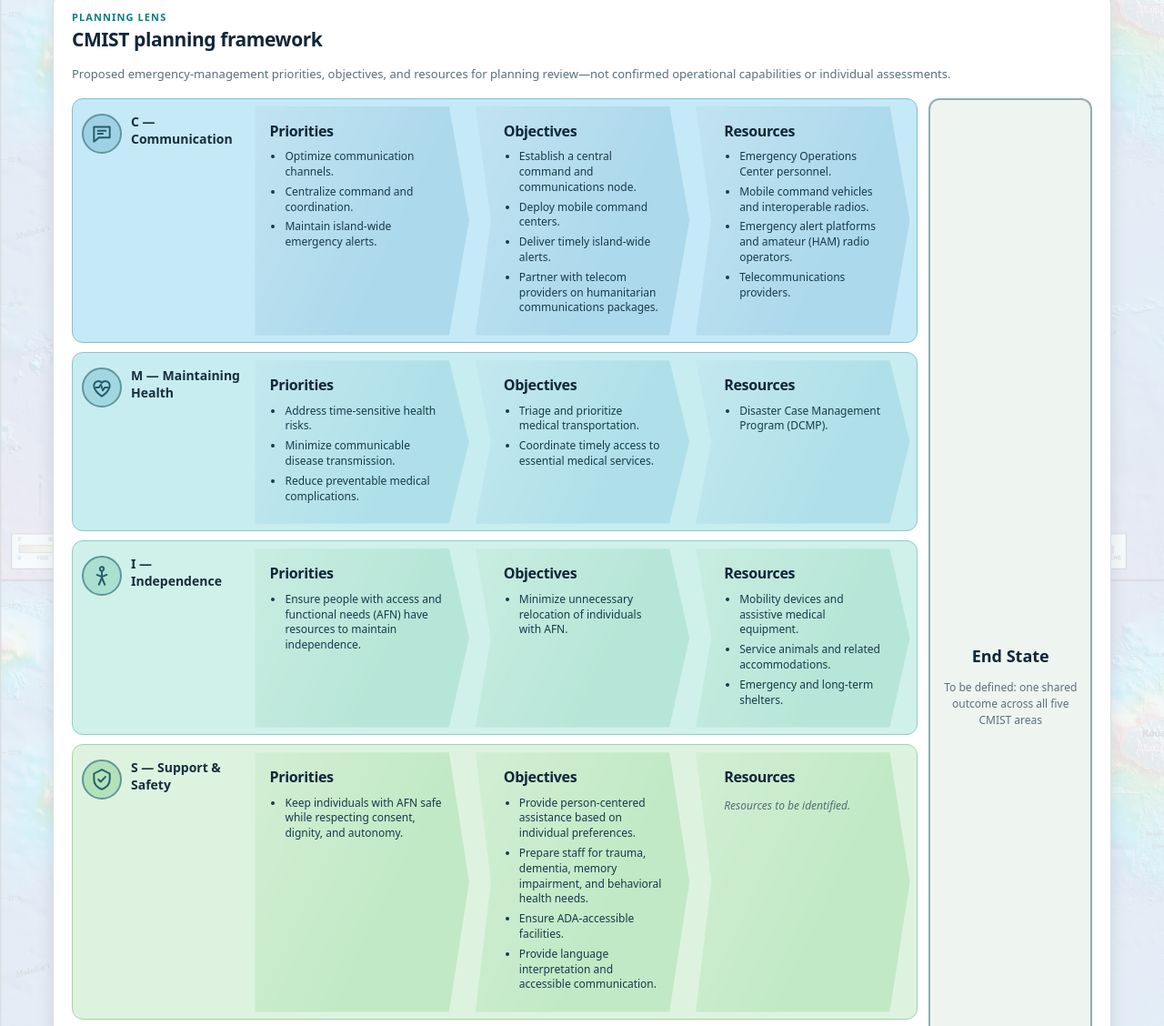
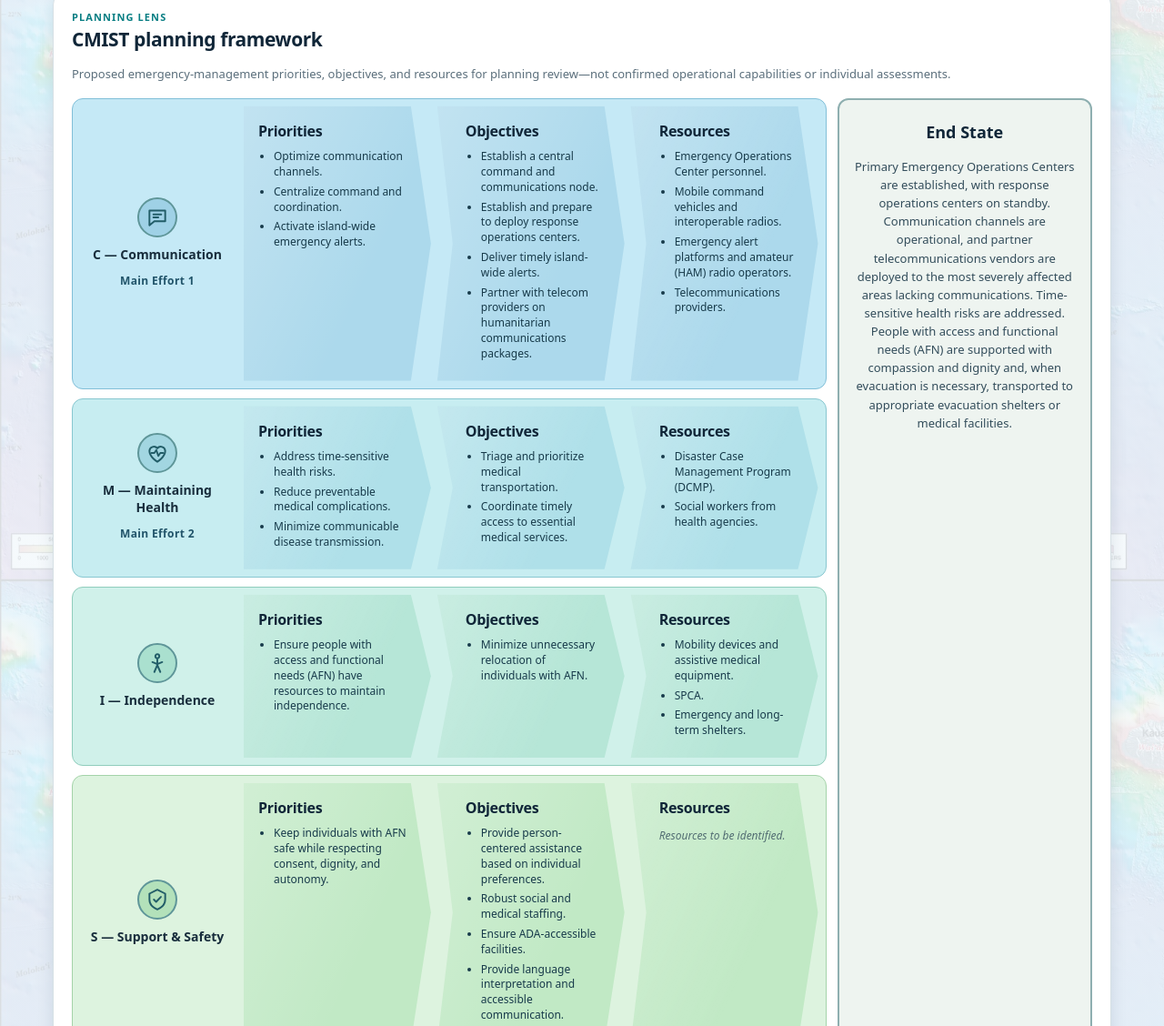
Before and after one commit to HAIC-2026/Cyber-Coalition, a plain HTML site: page web/index.html in a window 1280 px wide. Shown: the part 1797-2925 px from the top of the page at 91% size. Drawn offline with Linux system fonts and the light colour scheme; files whose address does not match are found by name.

Commit message:
Review CMIST planning text and end-state layout
(cherry picked from commit 9fe3b15b134a47fda620f5f5798170e165864d04)

```diff
--- a/web/index.html
+++ b/web/index.html
@@ -16,7 +16,7 @@
 
     /* CMIST: full-width five-row planning matrix; harmonious light tones */
     .cmist-plan-card{width:100%;margin:18px 0}
-    .cmist-plan{display:grid;grid-template-columns:minmax(0,1fr) minmax(150px,16%);gap:12px;margin-top:16px;align-items:stretch}
+    .cmist-plan{display:grid;grid-template-columns:minmax(0,1fr) minmax(235px,25%);gap:12px;margin-top:16px;align-items:stretch}
     .cmist-plan-rows{display:grid;gap:10px;min-width:0}
     .cmist-plan-row{display:grid;grid-template-columns:minmax(170px,20%) minmax(0,1fr);gap:10px;align-items:stretch;min-width:0;padding:8px;border-radius:12px;background:var(--cmist-bg);border:1px solid var(--cmist-edge)}
     .cmist-tone-1{--cmist-bg:#c5e9f6;--cmist-edge:#81bfd8;--cmist-arrow:#acd9ec;--cmist-icon:#9fd1e6}
@@ -24,7 +24,7 @@
     .cmist-tone-3{--cmist-bg:#d0f1ea;--cmist-edge:#90cdbc;--cmist-arrow:#b6e6d7;--cmist-icon:#aae0cf}
     .cmist-tone-4{--cmist-bg:#ddf3df;--cmist-edge:#a4d3a9;--cmist-arrow:#c1e9c5;--cmist-icon:#b3e1ba}
     .cmist-tone-5{--cmist-bg:#e7f5db;--cmist-edge:#b6d6a3;--cmist-arrow:#d3edbc;--cmist-icon:#c7e6ad}
-    .cmist-plan-category{display:flex;align-items:flex-start;gap:10px;min-width:0;font-size:14px;color:var(--ink);padding:8px 2px}
+    .cmist-plan-category{display:flex;flex-direction:column;align-items:center;justify-content:center;text-align:center;gap:10px;min-width:0;font-size:14px;color:var(--ink);padding:8px 2px}.cmist-main-effort{display:block;width:100%;text-align:center;font-size:12px;font-weight:800;letter-spacing:.03em;color:#21546a}
     .cmist-plan-category strong{line-height:1.35}
     .cmist-plan-icon{display:grid;place-items:center;flex:0 0 44px;width:44px;height:44px;border:2px solid #5f9699;border-radius:50%;background:var(--cmist-icon);color:#225d68}
     .cmist-plan-icon svg{width:26px;height:26px}
@@ -35,9 +35,9 @@
     .cmist-plan-arrow ul{margin:0;padding-left:17px}.cmist-plan-arrow li{margin:0 0 5px}
     .cmist-awaiting{font-style:italic;font-size:12px;color:#526d72}
     .cmist-plan-end{border:2px solid #8eafb0;border-radius:12px;background:#eef4f0;display:flex;flex-direction:column;justify-content:center;text-align:center;gap:12px;padding:18px 12px}
-    .cmist-plan-end strong{font-size:18px;color:var(--navy)}.cmist-plan-end span{font-size:12px;color:var(--muted)}
+    .cmist-plan-end strong{font-size:18px;color:var(--navy)}.cmist-plan-end span{font-size:13px;line-height:1.55;color:#334d5b;overflow-wrap:break-word}.cmist-plan-end{justify-content:flex-start;padding:22px 16px;gap:14px}
     .cmist-plan-source{margin-top:12px}
-    @media(max-width:1050px){.cmist-plan{grid-template-columns:minmax(0,1fr) 135px}.cmist-plan-row{grid-template-columns:1fr}.cmist-plan-category{align-items:center;padding:2px}.cmist-plan-arrow{min-height:145px}}
+    @media(max-width:1050px){.cmist-plan{grid-template-columns:minmax(0,1fr) minmax(210px,27%)}.cmist-plan-row{grid-template-columns:1fr}.cmist-plan-category{align-items:center;padding:2px}.cmist-plan-arrow{min-height:145px}}
     @media(max-width:700px){.cmist-plan{grid-template-columns:1fr}.cmist-plan-end{min-height:95px}.cmist-plan-steps{grid-template-columns:1fr}.cmist-plan-arrow,.cmist-plan-arrow:first-child{clip-path:none;border-radius:7px;padding:12px;min-height:0}}
 
 
@@ -305,12 +305,12 @@ body{min-height:100vh;background-color:#e8f1f6;background-image:linear-gradient(
       <div class="flow" aria-label="Six-step planning method"><div class="flow-step"><div class="num">1</div><h3>Set the objective</h3><p>Define the planning question and the call to action.</p></div><div class="flow-step"><div class="num">2</div><h3>Frame the scenario</h3><p>Record backstory, time, geography, hazard assumptions, and fictional inputs.</p></div><div class="flow-step"><div class="num">3</div><h3>Map roles and data</h3><p>Identify stakeholders, responsibilities, source owners, and native data geography.</p></div><div class="flow-step"><div class="num">4</div><h3>Analyze evidence</h3><p>Separate documented findings, inferences, assumptions, and open questions.</p></div><div class="flow-step"><div class="num">5</div><h3>Test decisions</h3><p>Walk through feasible scenarios, resource checks, and human decision points.</p></div><div class="flow-step"><div class="num">6</div><h3>Specify the workflow</h3><p>Document the proposed plan, owners, measures, and a state-support pathway modeled on HI-EOP §5.3 and the SESF #6 RFA process.</p></div></div>
 </section>
       <article class="card cmist-plan-card"><div class="eyebrow">Planning lens</div><h2>CMIST planning framework</h2><p class="muted small">Proposed emergency-management priorities, objectives, and resources for planning review—not confirmed operational capabilities or individual assessments.</p><div class="cmist-plan" aria-label="Five CMIST planning categories with shared end state"><div class="cmist-plan-rows">
-<div class="cmist-plan-row cmist-tone-1"><div class="cmist-plan-category"><span class="cmist-plan-icon" aria-hidden="true"><svg viewBox="0 0 24 24" fill="none" stroke="currentColor" stroke-width="1.8" stroke-linecap="round" stroke-linejoin="round"><path d="M4 5h16v11H9l-5 4V5Z"/><path d="M8 9h8M8 12h5"/></svg></span><strong>C — Communication</strong></div><div class="cmist-plan-steps"><section class="cmist-plan-arrow" aria-label="Priorities for Communication"><h3>Priorities</h3><ul><li>Optimize communication channels.</li><li>Centralize command and coordination.</li><li>Maintain island-wide emergency alerts.</li></ul></section><section class="cmist-plan-arrow" aria-label="Objectives for Communication"><h3>Objectives</h3><ul><li>Establish a central command and communications node.</li><li>Deploy mobile command centers.</li><li>Deliver timely island-wide alerts.</li><li>Partner with telecom providers on humanitarian communications packages.</li></ul></section><section class="cmist-plan-arrow" aria-label="Resources for Communication"><h3>Resources</h3><ul><li>Emergency Operations Center personnel.</li><li>Mobile command vehicles and interoperable radios.</li><li>Emergency alert platforms and amateur (HAM) radio operators.</li><li>Telecommunications providers.</li></ul></section></div></div>
-<div class="cmist-plan-row cmist-tone-2"><div class="cmist-plan-category"><span class="cmist-plan-icon" aria-hidden="true"><svg viewBox="0 0 24 24" fill="none" stroke="currentColor" stroke-width="1.8" stroke-linecap="round" stroke-linejoin="round"><path d="M12 21s-8-4.8-8-11a4.5 4.5 0 0 1 8-2.7A4.5 4.5 0 0 1 20 10c0 6.2-8 11-8 11Z"/><path d="M6 12h3l2-3 2 6 2-3h3"/></svg></span><strong>M — Maintaining Health</strong></div><div class="cmist-plan-steps"><section class="cmist-plan-arrow" aria-label="Priorities for Maintaining Health"><h3>Priorities</h3><ul><li>Address time-sensitive health risks.</li><li>Minimize communicable disease transmission.</li><li>Reduce preventable medical complications.</li></ul></section><section class="cmist-plan-arrow" aria-label="Objectives for Maintaining Health"><h3>Objectives</h3><ul><li>Triage and prioritize medical transportation.</li><li>Coordinate timely access to essential medical services.</li></ul></section><section class="cmist-plan-arrow" aria-label="Resources for Maintaining Health"><h3>Resources</h3><ul><li>Disaster Case Management Program (DCMP).</li></ul></section></div></div>
-<div class="cmist-plan-row cmist-tone-3"><div class="cmist-plan-category"><span class="cmist-plan-icon" aria-hidden="true"><svg viewBox="0 0 24 24" fill="none" stroke="currentColor" stroke-width="1.8" stroke-linecap="round" stroke-linejoin="round"><circle cx="12" cy="5" r="2"/><path d="M12 8v6m-5-3 5 2 5-2M9 21l3-7 3 7"/></svg></span><strong>I — Independence</strong></div><div class="cmist-plan-steps"><section class="cmist-plan-arrow" aria-label="Priorities for Independence"><h3>Priorities</h3><ul><li>Ensure people with access and functional needs (AFN) have resources to maintain independence.</li></ul></section><section class="cmist-plan-arrow" aria-label="Objectives for Independence"><h3>Objectives</h3><ul><li>Minimize unnecessary relocation of individuals with AFN.</li></ul></section><section class="cmist-plan-arrow" aria-label="Resources for Independence"><h3>Resources</h3><ul><li>Mobility devices and assistive medical equipment.</li><li>Service animals and related accommodations.</li><li>Emergency and long-term shelters.</li></ul></section></div></div>
-<div class="cmist-plan-row cmist-tone-4"><div class="cmist-plan-category"><span class="cmist-plan-icon" aria-hidden="true"><svg viewBox="0 0 24 24" fill="none" stroke="currentColor" stroke-width="1.8" stroke-linecap="round" stroke-linejoin="round"><path d="m12 2 8 4v6c0 5-3.3 8-8 10-4.7-2-8-5-8-10V6l8-4Z"/><path d="m8.5 12 2.3 2.3 4.8-5"/></svg></span><strong>S — Support &amp; Safety</strong></div><div class="cmist-plan-steps"><section class="cmist-plan-arrow" aria-label="Priorities for Support &amp; Safety"><h3>Priorities</h3><ul><li>Keep individuals with AFN safe while respecting consent, dignity, and autonomy.</li></ul></section><section class="cmist-plan-arrow" aria-label="Objectives for Support &amp; Safety"><h3>Objectives</h3><ul><li>Provide person-centered assistance based on individual preferences.</li><li>Prepare staff for trauma, dementia, memory impairment, and behavioral health needs.</li><li>Ensure ADA-accessible facilities.</li><li>Provide language interpretation and accessible communication.</li></ul></section><section class="cmist-plan-arrow" aria-label="Resources for Support &amp; Safety"><h3>Resources</h3><p class="cmist-awaiting">Resources to be identified.</p></section></div></div>
+<div class="cmist-plan-row cmist-tone-1"><div class="cmist-plan-category"><span class="cmist-plan-icon" aria-hidden="true"><svg viewBox="0 0 24 24" fill="none" stroke="currentColor" stroke-width="1.8" stroke-linecap="round" stroke-linejoin="round"><path d="M4 5h16v11H9l-5 4V5Z"/><path d="M8 9h8M8 12h5"/></svg></span><strong>C — Communication</strong><span class="cmist-main-effort">Main Effort 1</span></div><div class="cmist-plan-steps"><section class="cmist-plan-arrow" aria-label="Priorities for Communication"><h3>Priorities</h3><ul><li>Optimize communication channels.</li><li>Centralize command and coordination.</li><li>Activate island-wide emergency alerts.</li></ul></section><section class="cmist-plan-arrow" aria-label="Objectives for Communication"><h3>Objectives</h3><ul><li>Establish a central command and communications node.</li><li>Establish and prepare to deploy response operations centers.</li><li>Deliver timely island-wide alerts.</li><li>Partner with telecom providers on humanitarian communications packages.</li></ul></section><section class="cmist-plan-arrow" aria-label="Resources for Communication"><h3>Resources</h3><ul><li>Emergency Operations Center personnel.</li><li>Mobile command vehicles and interoperable radios.</li><li>Emergency alert platforms and amateur (HAM) radio operators.</li><li>Telecommunications providers.</li></ul></section></div></div>
+<div class="cmist-plan-row cmist-tone-2"><div class="cmist-plan-category"><span class="cmist-plan-icon" aria-hidden="true"><svg viewBox="0 0 24 24" fill="none" stroke="currentColor" stroke-width="1.8" stroke-linecap="round" stroke-linejoin="round"><path d="M12 21s-8-4.8-8-11a4.5 4.5 0 0 1 8-2.7A4.5 4.5 0 0 1 20 10c0 6.2-8 11-8 11Z"/><path d="M6 12h3l2-3 2 6 2-3h3"/></svg></span><strong>M — Maintaining Health</strong><span class="cmist-main-effort">Main Effort 2</span></div><div class="cmist-plan-steps"><section class="cmist-plan-arrow" aria-label="Priorities for Maintaining Health"><h3>Priorities</h3><ul><li>Address time-sensitive health risks.</li><li>Reduce preventable medical complications.</li><li>Minimize communicable disease transmission.</li></ul></section><section class="cmist-plan-arrow" aria-label="Objectives for Maintaining Health"><h3>Objectives</h3><ul><li>Triage and prioritize medical transportation.</li><li>Coordinate timely access to essential medical services.</li></ul></section><section class="cmist-plan-arrow" aria-label="Resources for Maintaining Health"><h3>Resources</h3><ul><li>Disaster Case Management Program (DCMP).</li><li>Social workers from health agencies.</li></ul></section></div></div>
+<div class="cmist-plan-row cmist-tone-3"><div class="cmist-plan-category"><span class="cmist-plan-icon" aria-hidden="true"><svg viewBox="0 0 24 24" fill="none" stroke="currentColor" stroke-width="1.8" stroke-linecap="round" stroke-linejoin="round"><circle cx="12" cy="5" r="2"/><path d="M12 8v6m-5-3 5 2 5-2M9 21l3-7 3 7"/></svg></span><strong>I — Independence</strong></div><div class="cmist-plan-steps"><section class="cmist-plan-arrow" aria-label="Priorities for Independence"><h3>Priorities</h3><ul><li>Ensure people with access and functional needs (AFN) have resources to maintain independence.</li></ul></section><section class="cmist-plan-arrow" aria-label="Objectives for Independence"><h3>Objectives</h3><ul><li>Minimize unnecessary relocation of individuals with AFN.</li></ul></section><section class="cmist-plan-arrow" aria-label="Resources for Independence"><h3>Resources</h3><ul><li>Mobility devices and assistive medical equipment.</li><li>SPCA.</li><li>Emergency and long-term shelters.</li></ul></section></div></div>
+<div class="cmist-plan-row cmist-tone-4"><div class="cmist-plan-category"><span class="cmist-plan-icon" aria-hidden="true"><svg viewBox="0 0 24 24" fill="none" stroke="currentColor" stroke-width="1.8" stroke-linecap="round" stroke-linejoin="round"><path d="m12 2 8 4v6c0 5-3.3 8-8 10-4.7-2-8-5-8-10V6l8-4Z"/><path d="m8.5 12 2.3 2.3 4.8-5"/></svg></span><strong>S — Support &amp; Safety</strong></div><div class="cmist-plan-steps"><section class="cmist-plan-arrow" aria-label="Priorities for Support &amp; Safety"><h3>Priorities</h3><ul><li>Keep individuals with AFN safe while respecting consent, dignity, and autonomy.</li></ul></section><section class="cmist-plan-arrow" aria-label="Objectives for Support &amp; Safety"><h3>Objectives</h3><ul><li>Provide person-centered assistance based on individual preferences.</li><li>Robust social and medical staffing.</li><li>Ensure ADA-accessible facilities.</li><li>Provide language interpretation and accessible communication.</li></ul></section><section class="cmist-plan-arrow" aria-label="Resources for Support &amp; Safety"><h3>Resources</h3><p class="cmist-awaiting">Resources to be identified.</p></section></div></div>
 <div class="cmist-plan-row cmist-tone-5"><div class="cmist-plan-category"><span class="cmist-plan-icon" aria-hidden="true"><svg viewBox="0 0 24 24" fill="none" stroke="currentColor" stroke-width="1.8" stroke-linecap="round" stroke-linejoin="round"><circle cx="7" cy="17" r="2"/><circle cx="17" cy="17" r="2"/><path d="M5 17H3V9h3l3-4h5v12h-5M14 11h4l3 4v2h-2"/></svg></span><strong>T — Transportation</strong></div><div class="cmist-plan-steps"><section class="cmist-plan-arrow" aria-label="Priorities for Transportation"><h3>Priorities</h3><ul><li>Prioritize at-risk areas with road-access or communications disruptions.</li><li>Identify communities with limited transportation access.</li></ul></section><section class="cmist-plan-arrow" aria-label="Objectives for Transportation"><h3>Objectives</h3><ul><li>Coordinate transportation resource partners.</li><li>Assess roads and alternate access routes.</li><li>Plan rotary-wing rescue or evacuation when ground access is unavailable.</li></ul></section><section class="cmist-plan-arrow" aria-label="Resources for Transportation"><h3>Resources</h3><ul><li>Transportation agencies and response partners.</li><li>Rotary-wing aircraft and qualified rescue teams.</li><li>Accessible ground transportation.</li><li>Title 10 federal military support, subject to authorization and availability.</li></ul></section></div></div>
-</div><div class="cmist-plan-end"><strong>End State</strong><span>To be defined: one shared outcome across all five CMIST areas</span></div></div><p class="small muted cmist-plan-source">Circular category illustrations are original, simplified symbols inspired by the <a href="https://content.govdelivery.com/accounts/CODHSEM/bulletins/37875d5" target="_blank" rel="noopener noreferrer">Colorado DHSEM CMIST resource newsletter</a>.</p></article>
+</div><div class="cmist-plan-end"><strong>End State</strong><span>Primary Emergency Operations Centers are established, with response operations centers on standby. Communication channels are operational, and partner telecommunications vendors are deployed to the most severely affected areas lacking communications. Time-sensitive health risks are addressed. People with access and functional needs (AFN) are supported with compassion and dignity and, when evacuation is necessary, transported to appropriate evacuation shelters or medical facilities.</span></div></div><p class="small muted cmist-plan-source">Circular category illustrations are original, simplified symbols inspired by the <a href="https://content.govdelivery.com/accounts/CODHSEM/bulletins/37875d5" target="_blank" rel="noopener noreferrer">Colorado DHSEM CMIST resource newsletter</a>.</p></article>
 
 <section class="card assistance-portal" id="emergency-assistance-portal" aria-labelledby="assistance-title">
   <div class="eyebrow">Simulated public assistance intake</div>
```
